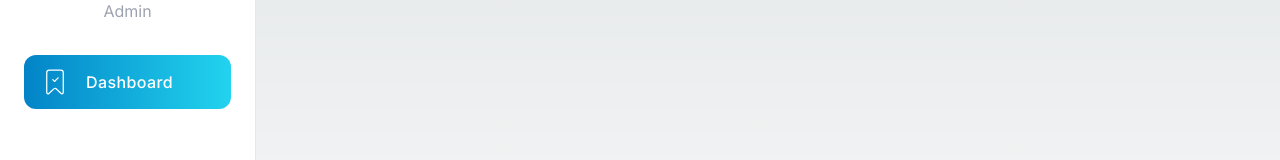
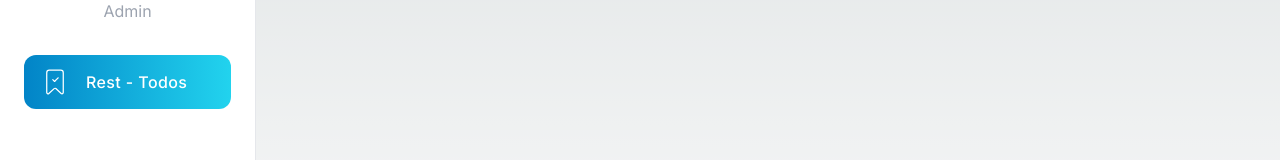
Before and after one commit to FNGuzman/admin-todo, a Next.js app: page /dashboard in a window 1280 px wide. Shown: the part 376-536 px from the top of the page. Built offline with nearby package versions, Linux system fonts and the light colour scheme.

Commit message:
add sidebar

```diff
--- a/src/app/dashboard/page.tsx
+++ b/src/app/dashboard/page.tsx
@@ -1,4 +1,4 @@
-import WidgetItem from "@/components/WidgetItem";
+import { WidgetItem } from "@/components";
 
 export default function DashboardPage() {
     return (
--- a/src/components/SidebarItem.tsx
+++ b/src/components/SidebarItem.tsx
@@ -1,6 +1,15 @@
+'use_client'
 import Link from 'next/link';
+import { usePathname } from 'next/navigation';
 import { CiBookmarkCheck, CiLogout } from 'react-icons/ci';
-const SidebarItem = () => {
+interface Props {
+    icon: React.ReactNode;
+    path: string;
+    title: string
+}
+export const SidebarItem = ({ icon, path, title }: Props) => {
+
+    const pathName = usePathname();
     return (
         <>
             <ul className="space-y-2 tracking-wide mt-8">
@@ -10,7 +19,7 @@ const SidebarItem = () => {
                     <Link
                         href="/dashboard/rest-todos" className="relative px-4 py-3 flex items-center space-x-4 rounded-xl text-white bg-gradient-to-r from-sky-600 to-cyan-400">
                         <CiBookmarkCheck size={30} />
-                        <span className="-mr-1 font-medium">Dashboard</span>
+                        <span className="-mr-1 font-medium">Rest - Todos</span>
                     </Link>
                 </li>
 
@@ -18,5 +27,3 @@ const SidebarItem = () => {
         </>
     );
 };
-
-export default SidebarItem;
--- a/src/components/TopMenu.tsx
+++ b/src/components/TopMenu.tsx
@@ -1,7 +1,7 @@
 import React from "react";
 import { CiBellOn, CiChat1, CiMenuBurger, CiSearch } from "react-icons/ci";
 
-const TopMenu = () => {
+export const TopMenu = () => {
     return (
         <>
             <div className="px-6 flex items-center justify-between space-x-4">
@@ -34,5 +34,3 @@ const TopMenu = () => {
         </>
     );
 };
-
-export default TopMenu;
--- a/src/components/WidgetItem.tsx
+++ b/src/components/WidgetItem.tsx
@@ -1,6 +1,6 @@
 import React from "react";
 
-const WidgetItem = () => {
+export const WidgetItem = () => {
     return (
         <>
             <div className="md:col-span-2 lg:col-span-1" >
@@ -23,5 +23,3 @@ const WidgetItem = () => {
         </>
     );
 };
-
-export default WidgetItem;
--- /dev/null
+++ b/src/components/index.ts
@@ -0,0 +1,4 @@
+export { Sidebar } from './Sidebar';
+export { SidebarItem } from './SidebarItem';
+export { TopMenu } from './TopMenu';
+export { WidgetItem } from './WidgetItem';
```
Also changed, not shown: src/app/dashboard/layout.tsx (+2 -5 lines), src/components/Sidebar.tsx (+4 -5 lines).
